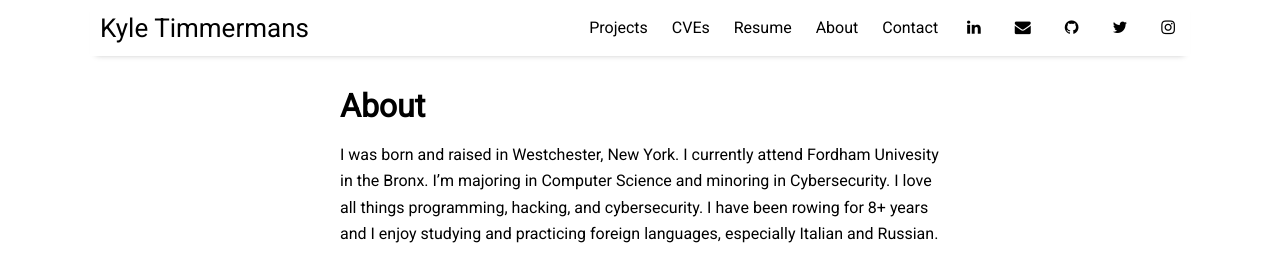
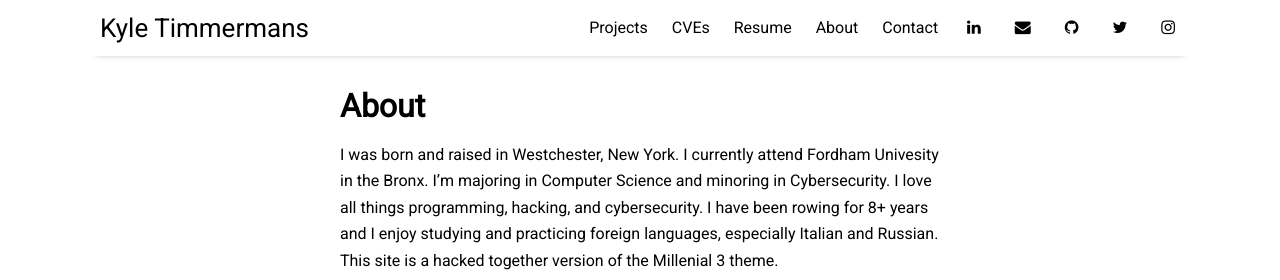
Before and after one commit to kyletimmermans/kyletimmermans.github.io, a Jekyll site: the page built from pages/about.md, in a window 1280 px wide, cut to the strip 0-280 px from the top of the page. Built offline with Jekyll 4.4.1, drawn with Linux system fonts in a browser that asks for light colours; nearby versions of some CDN libraries.

Commit message:
Update about.md

```diff
--- a/pages/about.md
+++ b/pages/about.md
@@ -3,4 +3,4 @@
 title: About
 ---
 
-I was born and raised in Westchester, New York. I currently attend Fordham Univesity in the Bronx. I'm majoring in Computer Science and minoring in Cybersecurity. I love all things programming, hacking, and cybersecurity. I have been rowing for 8+ years and I enjoy studying and practicing foreign languages, especially Italian and Russian.
+I was born and raised in Westchester, New York. I currently attend Fordham Univesity in the Bronx. I'm majoring in Computer Science and minoring in Cybersecurity. I love all things programming, hacking, and cybersecurity. I have been rowing for 8+ years and I enjoy studying and practicing foreign languages, especially Italian and Russian. This site is a hacked together version of the Millenial 3 theme.
```
